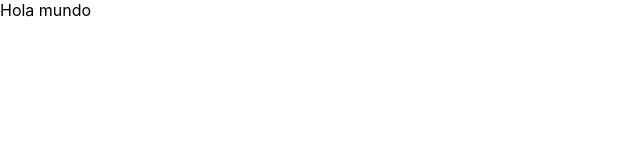
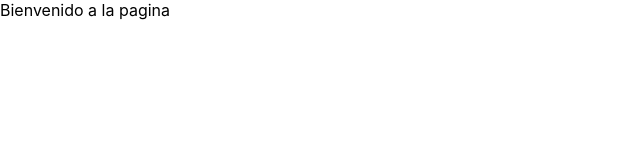
Before and after one commit to tatoo-carlos-23/mas-uno--react, a React (Create React App) app: page / in a window 1280 px wide. Shown: the top 160 px of the page, without its empty margins (0-640 px from the left). Built offline with nearby package versions, Linux system fonts and the light colour scheme.

Commit message:
se creo el enrutamiento de la pagina home (vista de figma)

```diff
--- a/src/App.tsx
+++ b/src/App.tsx
@@ -1,10 +1,13 @@
-import React from 'react';
-import './App.css';
+import "./App.css";
+import { BrowserRouter } from "react-router-dom";
+import RouterIndex from "./core/router/RouterIndex";
 
 function App() {
   return (
     <div className="App">
-      Hola mundo
+      <BrowserRouter>
+        <RouterIndex />
+      </BrowserRouter>
     </div>
   );
 }
--- /dev/null
+++ b/src/core/router/HomeRouter.tsx
@@ -0,0 +1,11 @@
+import { Route, Routes } from "react-router-dom";
+import HomePage from "../../modules/home/HomePage";
+
+const HomeRouter = () => {
+  return (
+    <Routes>
+      <Route path="/" element={<HomePage />} />
+    </Routes>
+  );
+};
+export default HomeRouter;
--- /dev/null
+++ b/src/core/router/RouterIndex.tsx
@@ -0,0 +1,11 @@
+import HomeRouter from "./HomeRouter";
+
+const RouterIndex = () => {
+  return (
+    <>
+      <HomeRouter />
+    </>
+  );
+};
+
+export default RouterIndex;
--- /dev/null
+++ b/src/modules/home/HomePage.tsx
@@ -0,0 +1,9 @@
+const HomePage =()=>{
+    return(
+        <div>
+            Bienvenido a la pagina
+        </div>
+    )
+}
+
+export default HomePage
```
Also changed, not shown: package.json (+9 -7 lines).
